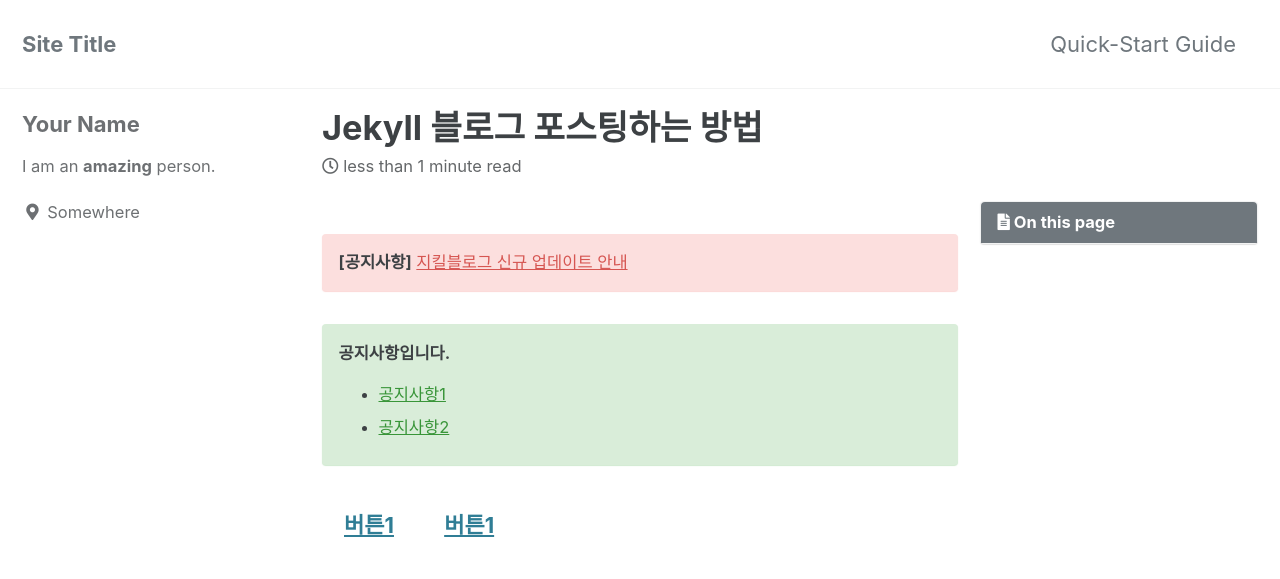
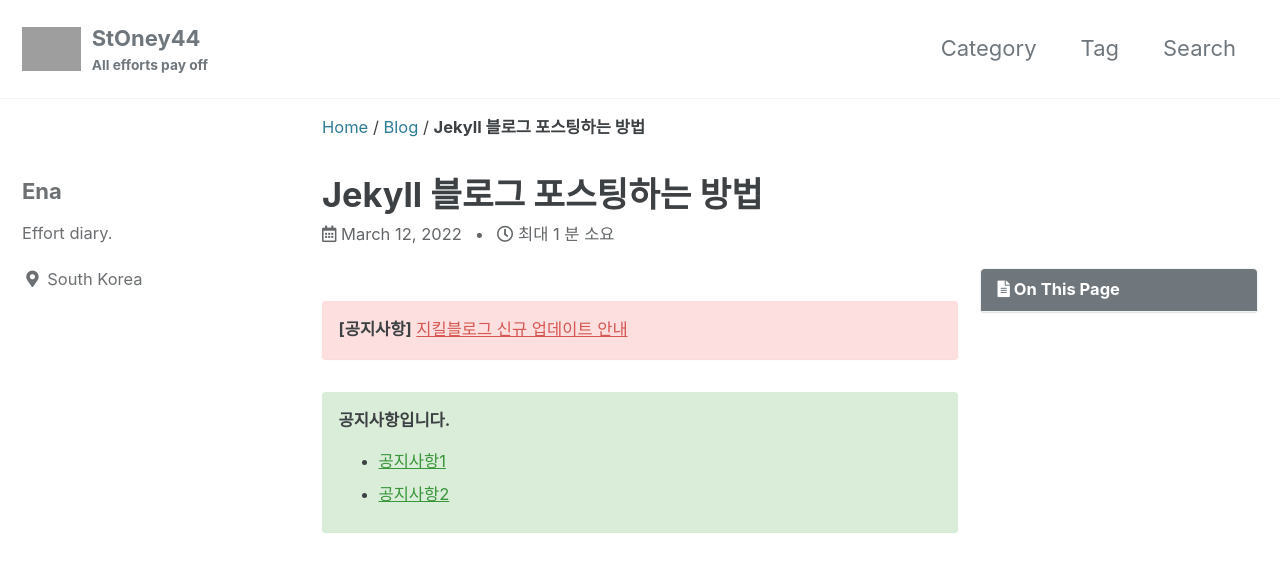
Before and after one commit to StOney44/StOney44.github.io, a Jekyll site: the page built from _posts/2022-03-12-firstPost.md, in a window 1280 px wide and 1400 px high. Shown: the top 579 px of the window. Built offline with Jekyll 4.4.1, drawn with Linux system fonts in a browser that asks for light colours; cached includes are drawn as plain includes; some of the changed text lies outside the part shown; grey boxes are pictures that could not be loaded.

Commit message:
_config, category apply

```diff
--- a/_config.yml
+++ b/_config.yml
@@ -15,19 +15,19 @@
 minimal_mistakes_skin    : "default" # "air", "aqua", "contrast", "dark", "dirt", "neon", "mint", "plum", "sunrise"
 
 # Site Settings
-locale                   : "en-US"
-title                    : "Site Title"
-title_separator          : "-"
-subtitle                 : # site tagline that appears below site title in masthead
-name                     : "Your Name"
-description              : "An amazing website."
-url                      : # the base hostname & protocol for your site e.g. "https://mmistakes.github.io"
+locale                   : "ko-KR"
+title                    : "StOney44"
+title_separator          : "|"
+subtitle                 : "All efforts pay off" # site tagline that appears below site title in masthead
+name                     : "Ena"
+description              : "action change"
+url                      : "https://stoney44.github.io" # the base hostname & protocol for your site e.g. "https://mmistakes.github.io"
 baseurl                  : # the subpath of your site, e.g. "/blog"
 repository               : # GitHub username/repo-name e.g. "mmistakes/minimal-mistakes"
 teaser                   : # path of fallback teaser image, e.g. "/assets/images/500x300.png"
-logo                     : # path of logo image to display in the masthead, e.g. "/assets/images/88x88.png"
+logo                     : "/assets/image/logo.png" # path of logo image to display in the masthead, e.g. "/assets/images/88x88.png"
 masthead_title           : # overrides the website title displayed in the masthead, use " " for no title
-# breadcrumbs            : false # true, false (default)
+breadcrumbs              : true # true, false (default)
 words_per_minute         : 200
 comments:
   provider               : # false (default), "disqus", "discourse", "facebook", "staticman", "staticman_v2", "utterances", "giscus", "custom"
@@ -102,10 +102,10 @@ analytics:
 
 # Site Author
 author:
-  name             : "Your Name"
+  name             : "Ena"
   avatar           : # path of avatar image, e.g. "/assets/images/bio-photo.jpg"
-  bio              : "I am an **amazing** person."
-  location         : "Somewhere"
+  bio              : "Effort diary."
+  location         : "South Korea"
   email            :
   links:
     - label: "Email"
@@ -255,16 +255,16 @@ tag_archive:
   type: liquid
   path: /tags/
 # https://github.com/jekyll/jekyll-archives
-# jekyll-archives:
-#   enabled:
-#     - categories
-#     - tags
-#   layouts:
-#     category: archive-taxonomy
-#     tag: archive-taxonomy
-#   permalinks:
-#     category: /categories/:name/
-#     tag: /tags/:name/
+jekyll-archives:
+  enabled:
+    - categories
+    - tags
+  layouts:
+    category: archive-taxonomy
+    tag: archive-taxonomy
+  permalinks:
+    category: /categories/:name/
+    tag: /tags/:name/
 
 
 # HTML Compression
@@ -288,3 +288,4 @@ defaults:
       comments: # true
       share: true
       related: true
+      show_date: true
--- a/_data/navigation.yml
+++ b/_data/navigation.yml
@@ -1,7 +1,11 @@
 # main links
 main:
-  - title: "Quick-Start Guide"
-    url: https://mmistakes.github.io/minimal-mistakes/docs/quick-start-guide/
+  - title: "Category"
+    url: /Categories/
+  - title: "Tag"
+    url: /tags/
+  - title: "Search"
+    url: /search/
   # - title: "About"
   #   url: https://mmistakes.github.io/minimal-mistakes/about/
   # - title: "Sample Posts"
```
Also changed, not shown: _pages/404.md (added, +5 -0 lines), _pages/category-archive.md (added, +5 -0 lines), _pages/search.md (added, +5 -0 lines), _pages/tag-archive.md (added, +5 -0 lines), assets/image/404.png (added), 1 other file.
